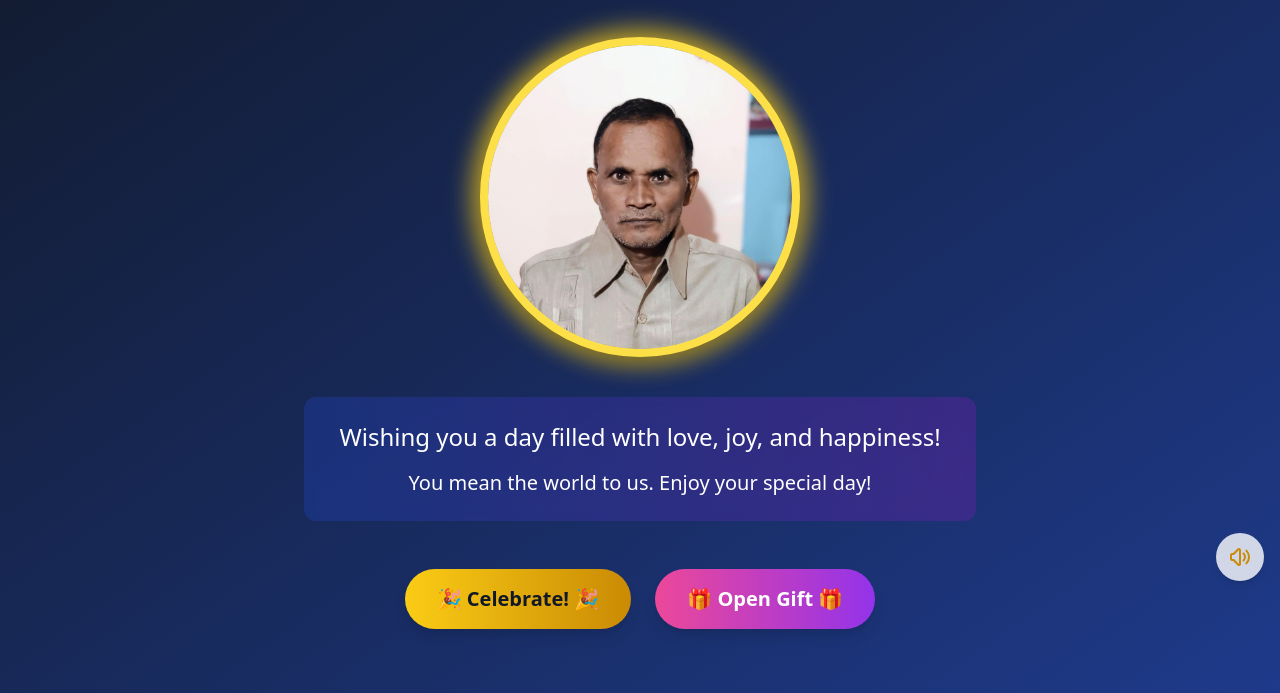
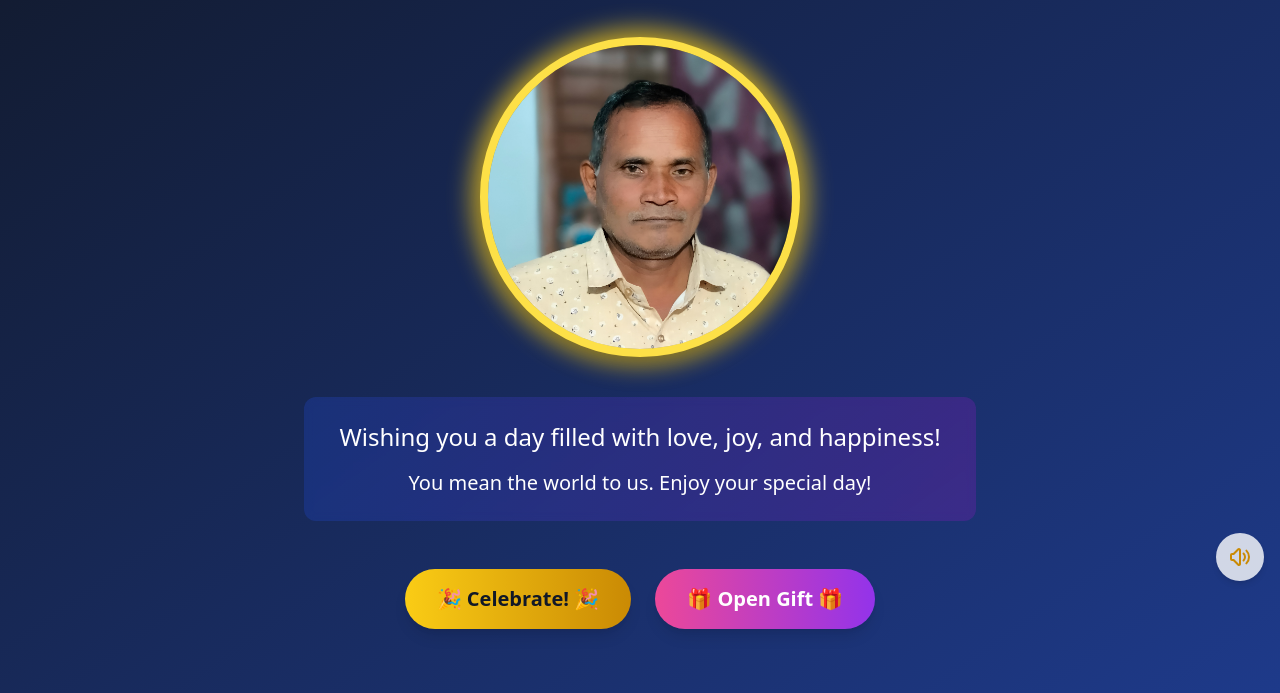
Before and after one commit to 5656ANUJ/papabirthdayscard, a website: page index.html in a window 1280 px wide. Shown: the part 203-896 px from the top of the page. Drawn offline with nearby package versions, Linux system fonts and the light colour scheme.

Commit message:
updated image

```diff
--- a/index.html
+++ b/index.html
@@ -60,7 +60,7 @@
             <div class="flex justify-center my-6 md:my-10">
                 <div class="relative group">
                     <div class="absolute -inset-2 bg-yellow-400 rounded-full blur-md opacity-75 group-hover:opacity-100 transition-opacity"></div>
-                    <img src="assets/5.jpg"
+                    <img src="assets/pic.jpg"
                          class="relative object-cover h-48 w-48 sm:h-56 sm:w-56 md:h-64 md:w-64 lg:h-80 lg:w-80 rounded-full border-8 border-yellow-300 shadow-xl transform group-hover:scale-105 transition-transform duration-300"
                          alt="Birthday Image">
                 </div>
```
Also changed, not shown: assets/pic.jpg (added).
